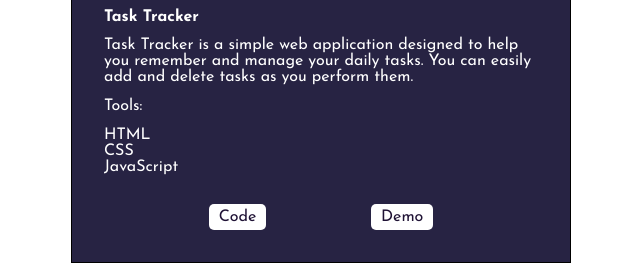
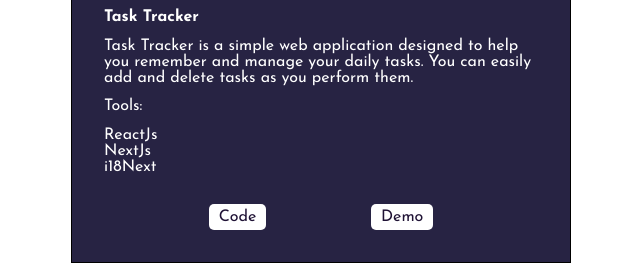
Before and after one commit to BaldezPatrick/patrick-dev, a Next.js app: page / in a window 1280 px wide. Shown: the part 3800-4064 px from the top of the page, without its empty margins (319-959 px from the left). Built offline with nearby package versions, Linux system fonts and the light colour scheme.

Commit message:
feat: Changes to new info about Task Tracker project.

```diff
--- a/src/sections/projects/dataProjects.js
+++ b/src/sections/projects/dataProjects.js
@@ -35,7 +35,7 @@ const dataProjects = [
     image: "assets/img/task-tracker-project.png",
     alt: "Image of the Task Tracker project",
     name: "Task Tracker",
-    stacks: ["HTML", "CSS", "JavaScript"],
+    stacks: ["ReactJs", "NextJs", "i18Next"],
     description:
       "Task Tracker is a simple web application designed to help you remember and manage your daily tasks. You can easily add and delete tasks as you perform them.",
     linkGitHub: "https://github.com/BaldezPatrick/task-tracker",
```
Also changed, not shown: public/assets/img/task-tracker-project.png.
